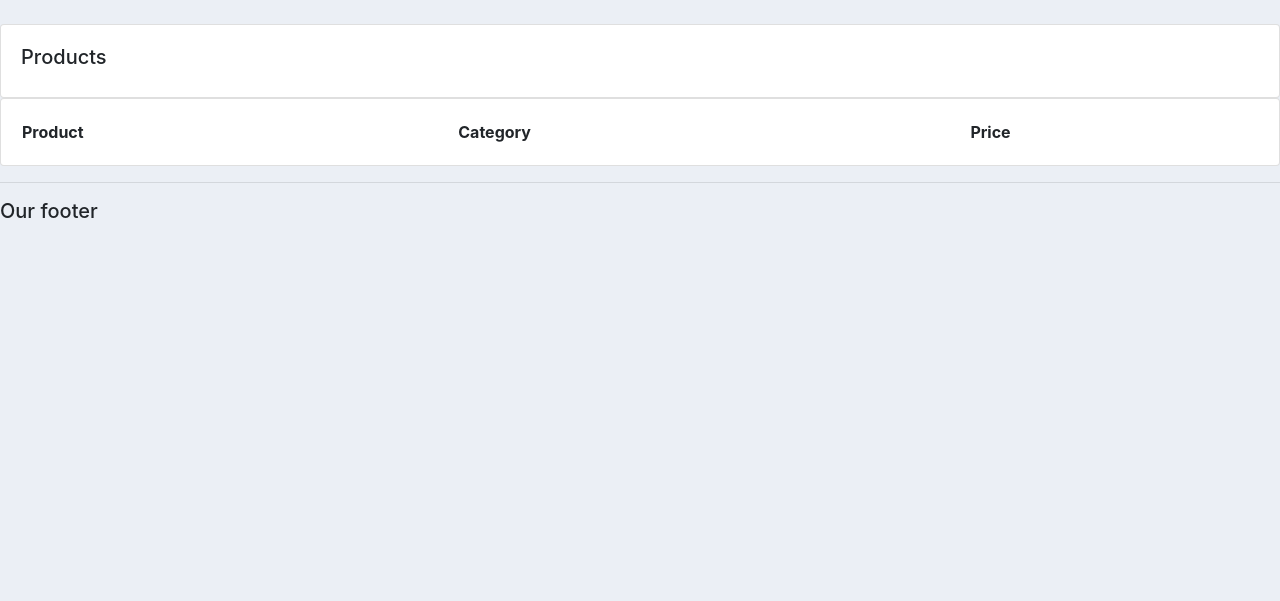
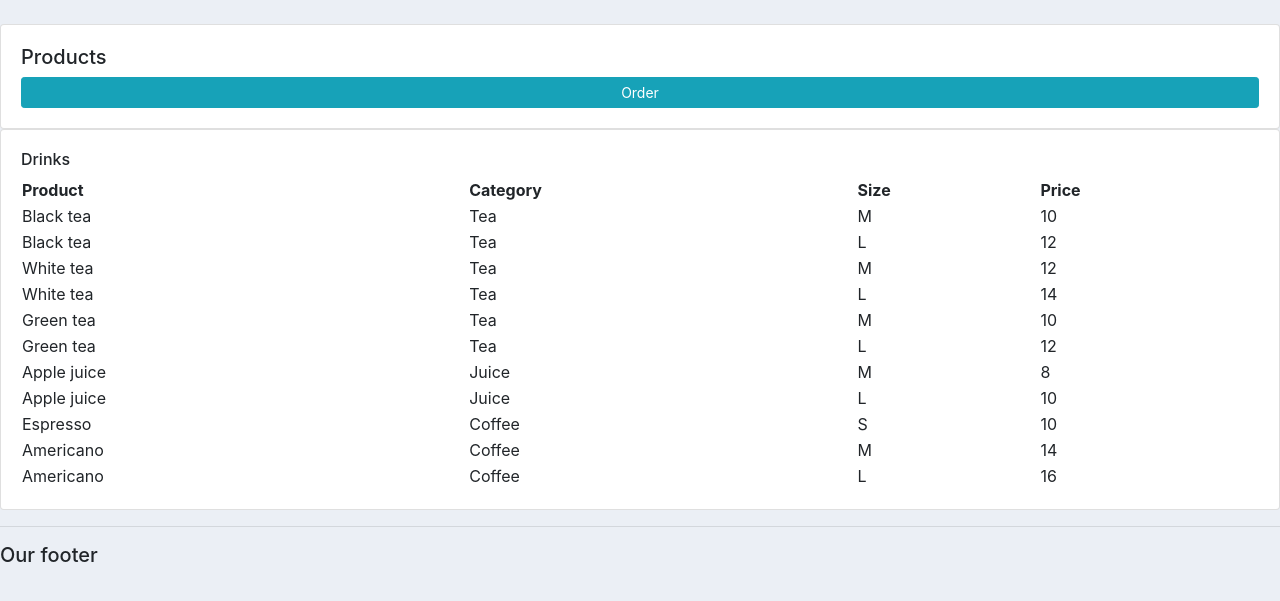
Before and after one commit to justynajanczy/pcl-case-work-3, a Django app: page /products/ in a window 1280 px wide. Shown: the part 56-657 px from the top of the page. Run offline with Django 4.2, Linux system fonts and the light colour scheme; data comes from the database, SQL or seed files in the repository; both versions use the stored data as it was after the commit; lists and menus that the app fills with data are empty.

Commit message:
modified products and orders page

```diff
--- a/web_project/models.py
+++ b/web_project/models.py
@@ -34,16 +34,21 @@ class FruitType(Enum):
 class Product(models.Model):
     name = models.CharField(max_length=200, null=True)
     price = models.CharField(max_length=200, null=True)
+    # type = models.CharField(max_length=200, null=True, default='')
+    # size = models.CharField(max_length=200, null=True, default='')
 
     def __str__(self):
         return self.name
 
 class Drink(Product):
     DRINKTYPE = (
-        ('Orange Juice', 'Orange Juice'),
-        ('Apple Juice', 'Apple Juice'),
-        ('Grapefruit Juice', 'Grapefruit Juice'),
-        ('Black tea', 'Black tea')
+        # ('Orange Juice', 'Orange Juice'),
+        # ('Apple Juice', 'Apple Juice'),
+        # ('Grapefruit Juice', 'Grapefruit Juice'),
+        # ('Black tea', 'Black tea')
+        ('Coffee', 'Coffee'),
+        ('Tea', 'Tea'),
+        ('Juice', 'Juice')
     )
 #    O = "ORANGE JUICE"
 #    A = "APPLE JUICE"
@@ -61,11 +66,15 @@ class Drink(Product):
         choices=DRINKTYPE,
         null=True
     )
+
     size = models.CharField(
         max_length=200,
         choices=[(tag.name, tag.value) for tag in DrinkSize],
         null=True
     )
+
+    def __str__(self):
+        return self.name + ' ' + self.size
 
 class Food(Product):
     type = models.CharField(
@@ -73,22 +82,30 @@ class Food(Product):
         choices=[(tag.name, tag.value) for tag in FoodType],
         null=True
     )
+    # test = models.CharField(max_length=200, null=True)
 
 class Fruit(Product):
-    type = models.CharField(
-        max_length=200,
-        choices=[(tag.name, tag.value) for tag in FruitType],
-        null=True
-    )
+    # test = models.CharField(max_length=200, null=True)
+
+    type = models.CharField(max_length=200, null=True, default='Fruit')
 
 class Payment(models.Model):
+    name = models.CharField(max_length=200, null=True)
     amount = models.CharField(max_length=200, null=True)
+    def __str__(self):
+        return self.name
+
+
 
 class CreditCard(Payment):
    bankAccount = models.CharField(max_length=200, null=True)
+#    def __str__(self):
+#         return "Credit card " + self.bankAccount
 
 class MobilePay(Payment):
    phoneNumber = models.CharField(max_length=200, null=True)
+#    def __str__(self):
+#         return "Mobile pay " + self.phoneNumber
 
 class Order(models.Model):
     customer = models.ForeignKey(Customer, null=True, on_delete=models.SET_NULL)
--- a/web_project/settings.py
+++ b/web_project/settings.py
@@ -119,7 +119,7 @@ USE_TZ = True
 
 STATIC_URL = 'static/'
 
-MEDIA_URL = "/images"
+MEDIA_URL = "/images/"
 
 STATICFILES_DIRS = [
     os.path.join(BASE_DIR, 'static')
--- a/web_project/templates/web_project/navbar.html
+++ b/web_project/templates/web_project/navbar.html
@@ -9,7 +9,7 @@
           <a class="nav-link" href="#">Dashboard</a>
         </li>
         <li class="nav-item">
-          <a class="nav-link" href="#">Products</a>
+          <a class="nav-link" href="{% url 'products' %}">Products</a>
         </li>
       </ul>
     </div>
--- a/web_project/templates/web_project/products.html
+++ b/web_project/templates/web_project/products.html
@@ -8,16 +8,69 @@
     <div class="col-md">
         <div class="card card-body">
             <h5>Products</h5>
+            <a class="btn btn-sm btn-info" href="{% url 'create_order' %}">Order</a>
         </div>
         <div class="card card-body">
+            <h6>Drinks</h6>
             <table name="table">
                 <tr>
                     <th>Product</th>
                     <th>Category</th>
+                    <th>Size</th>
                     <th>Price</th>
                 </tr>
+
+                {% for i in drinks %}
+                <tr>
+                    <td>{{i.name}}</td>
+                    <td>{{i.type}}</td>
+                    <td>{{i.size}}</td>
+                    <td>{{i.price}}</td>
+                </tr>
+                {% endfor %}
             </table>
+
         </div>
+
+        <!-- <div class="card card-body">
+
+            <h6>Food</h6>
+            <table name="table">
+                <tr>
+                    <th class="col-md-3">Product</th>
+                    <th class="col-md-3">Category</th>
+                    <th class="col-md-3">Price</th>
+                </tr>
+
+                {% for i in food %}
+                <tr>
+                    <td>{{i.name}}</td>
+                    <td>{{i.type}}</td>
+                    <td>{{i.price}}</td>
+                </tr>
+                {% endfor %}
+            </table>
+
+        </div>
+        <div class="card card-body">
+
+            <h6>Fruits</h6>
+            <table name="table">
+                <tr>
+                    <th class="col-md-3">Product</th>
+                    <th class="col-md-3">Category</th>
+                    <th class="col-md-3">Price</th>
+                </tr>
+
+                {% for i in fruits %}
+                <tr>
+                    <td>{{i.name}}</td>
+                    <td>{{i.type}}</td>
+                    <td>{{i.price}}</td>
+                </tr>
+                {% endfor %}
+            </table>
+        </div> -->
     </div>
 </div>
 {% endblock %}
--- a/web_project/templates/web_project/status.html
+++ b/web_project/templates/web_project/status.html
@@ -8,13 +8,13 @@
                     <h5 class="card-title">Total Orders</h5>
                 </div>
                 <div class="card-body">
-                    <h3 class="card-title"></h3>
+                    <h3 class="card-title">{{total_orders}}</h3>
                 </div>
             </div>
         </div>
     </div>
 
-    <div class="col">
+    <!-- <div class="col">
         <div class="col-md">
             <div class="card text-center text-white mb-3" id="orders-delivered">
                 <div class="card-header">
@@ -38,5 +38,5 @@
                 </div>
             </div>
         </div>
-    </div>
+    </div> -->
 </div>
--- a/web_project/urls.py
+++ b/web_project/urls.py
@@ -20,8 +20,9 @@ from . import views
 
 urlpatterns = [
     path('admin/', admin.site.urls),
-    path('', views.home),
-    path('products/', views.product),
-    path('customers/', views.customer)
+    path('', views.home, name="home"),
+    path('products/', views.product, name="products"),
+    path('customers/', views.customer, name="customers"),
+    path('create_order/', views.createOrder, name="create_order")
 
 ]
--- a/web_project/views.py
+++ b/web_project/views.py
@@ -1,10 +1,42 @@
-from django.shortcuts import render
+from django.shortcuts import render, redirect
 from django.http import HttpResponse
+from .models import *
+from .forms import OrderForm
 
 def home(request):
-    return render(request, 'web_project/dashboard.html')
+    orders = Order.objects.all()
+    customers = Customer.objects.all()
+
+    total_customers = customers.count()
+    total_orders = orders.count()
+
+    context = {'orders': orders, 'customers': customers, 'total_orders': total_orders, 'total_customers': total_customers}
+    return render(request, 'web_project/dashboard.html', context)
 
 def product(request):
-    return render(request, 'web_project/products.html')
+    drinks = Drink.objects.all()
+    food = Food.objects.all()
+    fruits = Fruit.objects.all()
+    products = Product.objects.all()
+
+    context = {'drinks': drinks, 'food': food, 'fruits': fruits, 'products': products}
+
+    return render(request, 'web_project/products.html', context)
+
 def customer(request):
     return render(request, 'web_project/customers.html')
+
+def createOrder(request):
+
+    form = OrderForm()
+    if request.method == 'POST':
+        form = OrderForm(request.POST)
+        if form.is_valid():
+            form.save()
+            return redirect('/')
+        # print('Printing POST', request.POST)
+
+
+    context = {'form': form}
+
+    return render(request, 'web_project/order_form.html', context)
```
Also changed, not shown: web_project/forms.py (added, +8 -0 lines), web_project/templates/web_project/dashboard.html (+13 -3 lines), web_project/templates/web_project/order_form.html (added, +20 -0 lines), db.sqlite3, web_project/migrations/0005_alter_drink_type_alter_fruit_type.py (added), web_project/migrations/0006_remove_drink_size_remove_drink_type_remove_food_type_and_more.py (added), web_project/migrations/0007_remove_food_test_remove_fruit_test_and_more.py (added), web_project/migrations/0008_payment_name.py (added).
